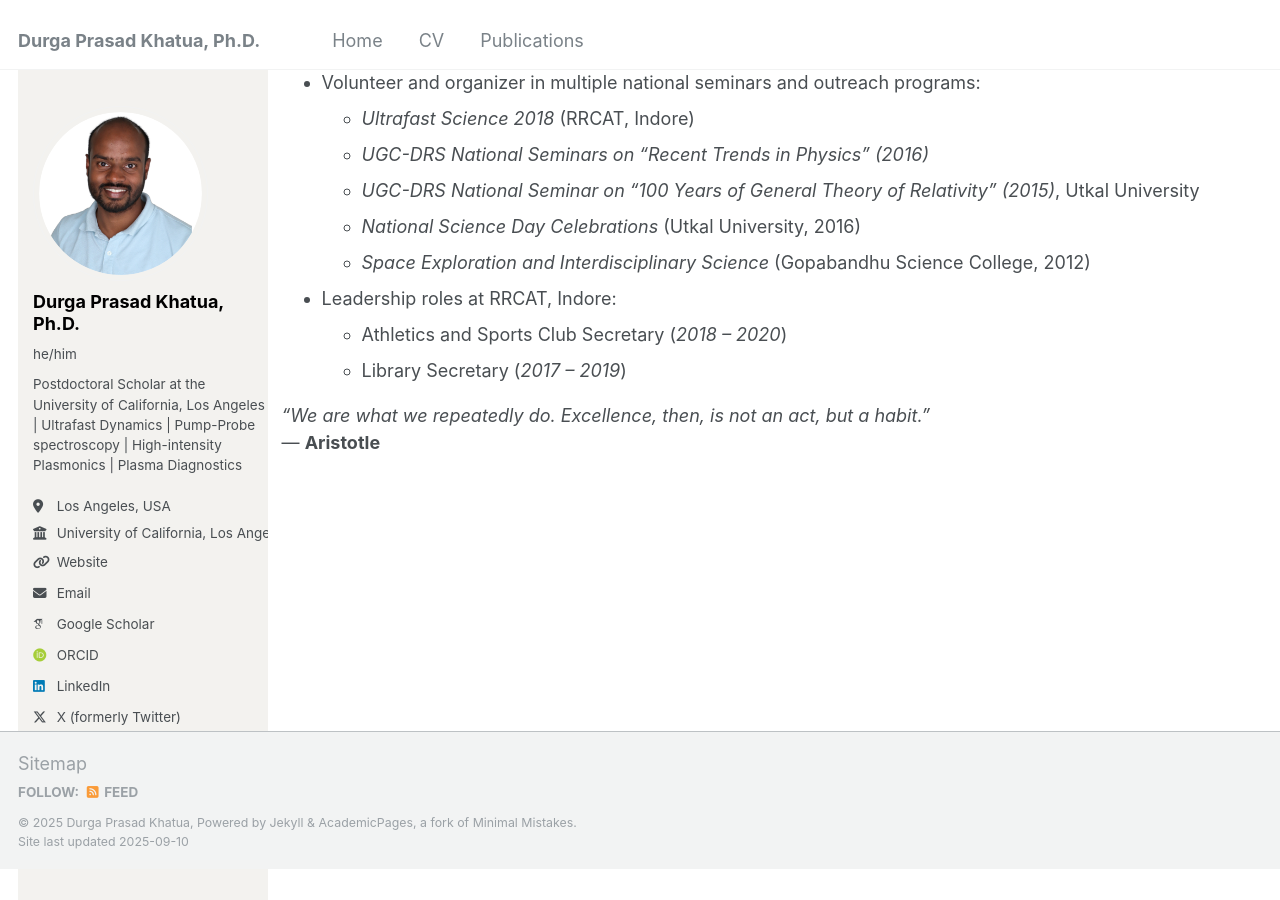
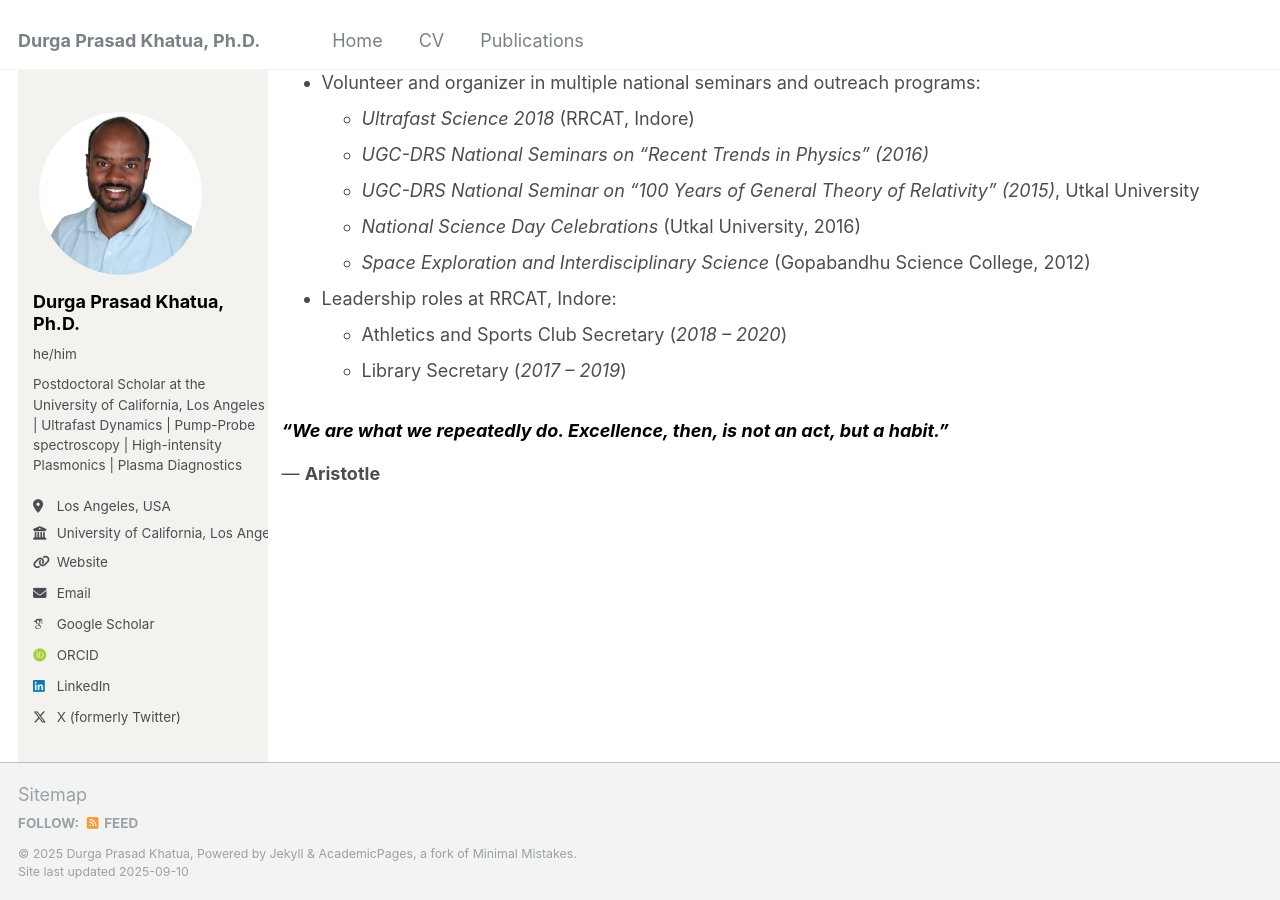
Before and after one commit to Khatua03/DurgaPrasadKhatua.github.io, a Jekyll site: the page built from _pages/cv.md, in a window 1280 px wide and 900 px high, scrolled down 3576 px. Built offline with Jekyll 4.4.1, drawn with Linux system fonts in a browser that asks for light colours; some web fonts are replaced.

Commit message:
Update cv.md

```diff
--- a/_pages/cv.md
+++ b/_pages/cv.md
@@ -132,5 +132,5 @@ P.G. Department of Physics, Utkal University, Bhubaneswar, India
   - Library Secretary (*2017 – 2019*)
 
 
-*“We are what we repeatedly do. Excellence, then, is not an act, but a habit.”*
+### *“We are what we repeatedly do. Excellence, then, is not an act, but a habit.”*
 — **Aristotle**
```
